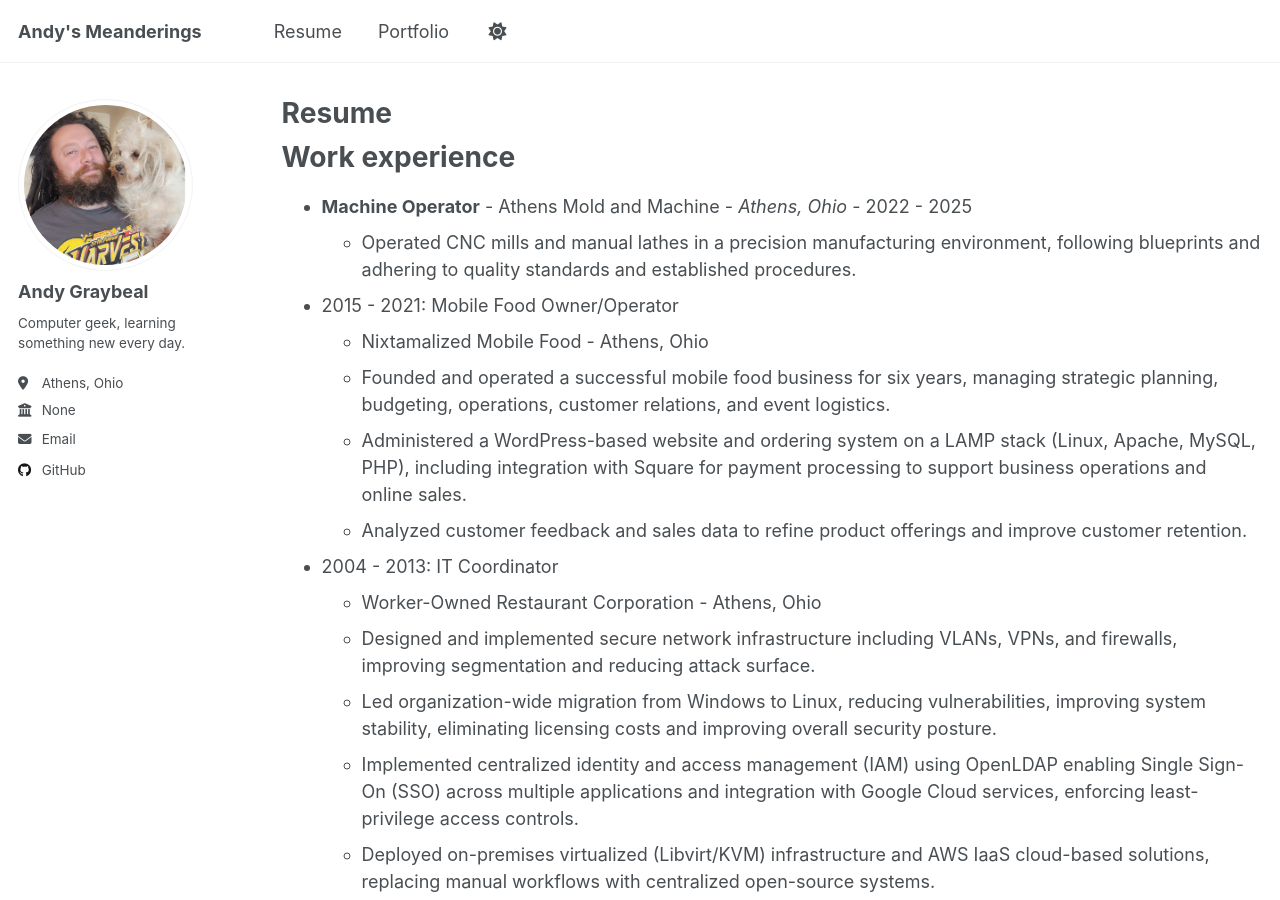
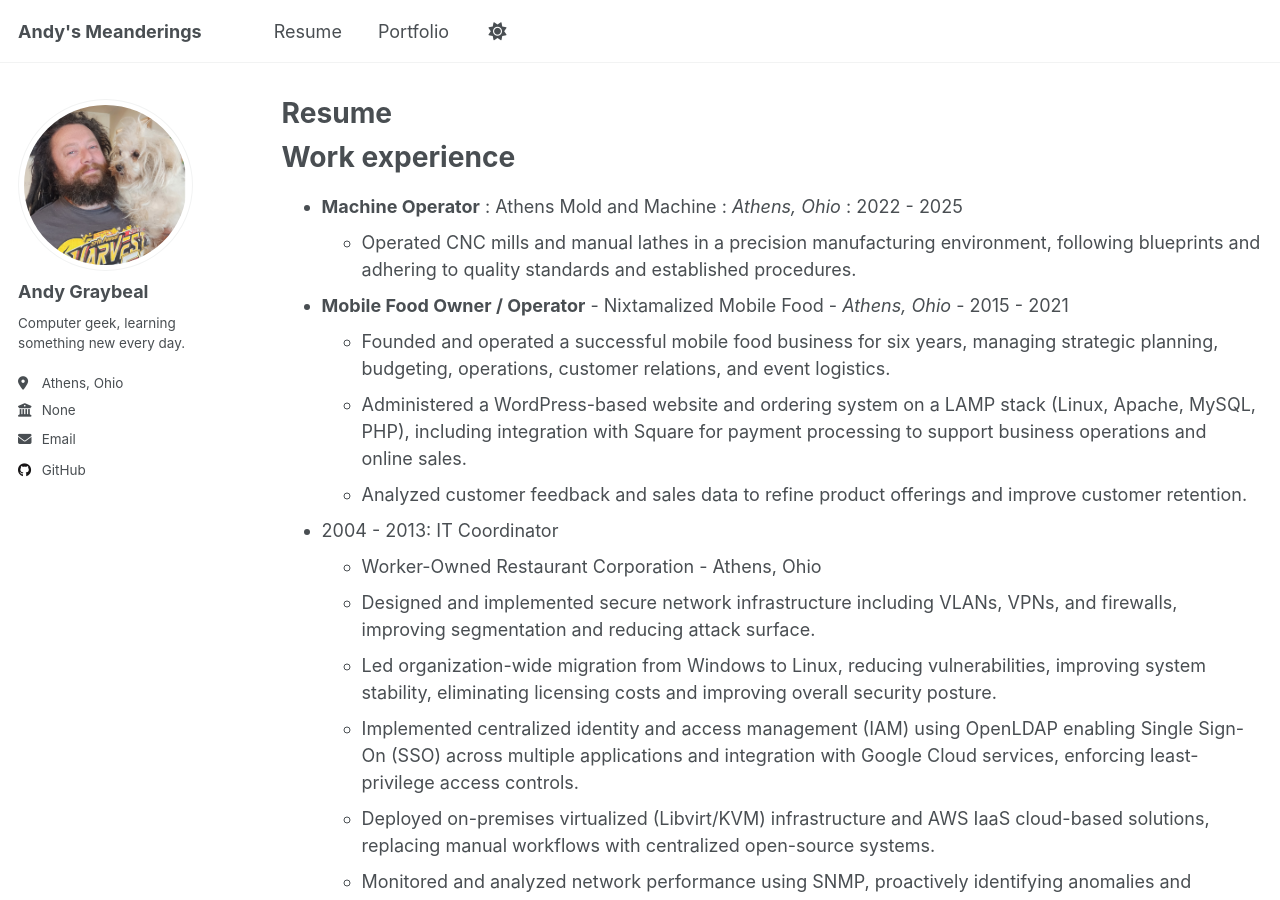
Before and after one commit to andy-graybeal/andy-graybeal.github.io, a Jekyll site: the page built from _pages/resume.md, in a window 1280 px wide and 900 px high. Built offline with Jekyll 4.4.1, drawn with Linux system fonts in a browser that asks for light colours; a script that is not in the unit is left out.

```diff
--- a/_pages/resume.md
+++ b/_pages/resume.md
@@ -12,11 +12,10 @@ redirect_from:
 
 Work experience
 ======
-* **Machine Operator** - Athens Mold and Machine - *Athens, Ohio* - 2022 - 2025
+* **Machine Operator** : Athens Mold and Machine : *Athens, Ohio* : 2022 - 2025
   * Operated CNC mills and manual lathes in a precision manufacturing environment, following blueprints and adhering to quality standards and established procedures.
 
-* 2015 - 2021: Mobile Food Owner/Operator
-  * Nixtamalized Mobile Food - Athens, Ohio
+* **Mobile Food Owner / Operator** - Nixtamalized Mobile Food - *Athens, Ohio* - 2015 - 2021
   * Founded and operated a successful mobile food business for six years, managing strategic planning, budgeting, operations, customer relations, and event logistics.
   * Administered a WordPress-based website and ordering system on a LAMP stack (Linux, Apache, MySQL, PHP), including integration with Square for payment processing to support business operations and online sales.
   * Analyzed customer feedback and sales data to refine product offerings and improve customer retention.
```
